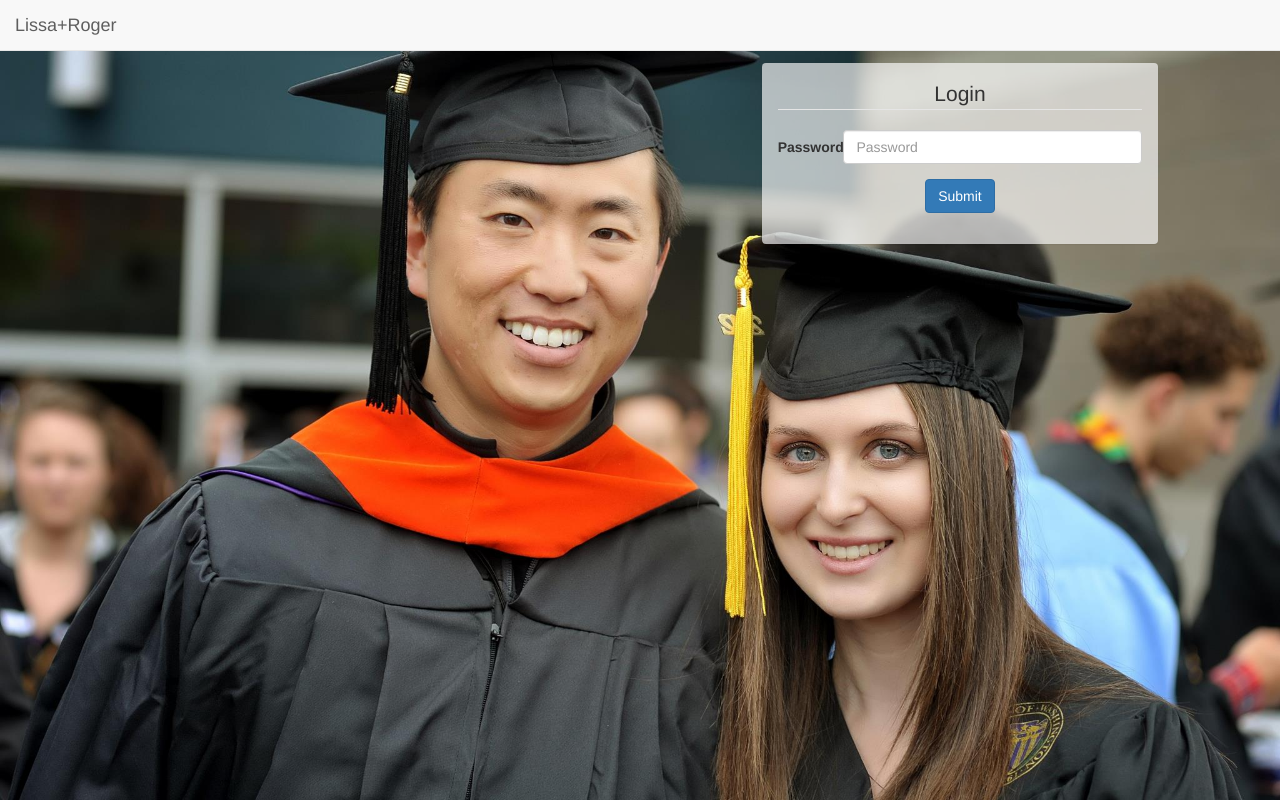
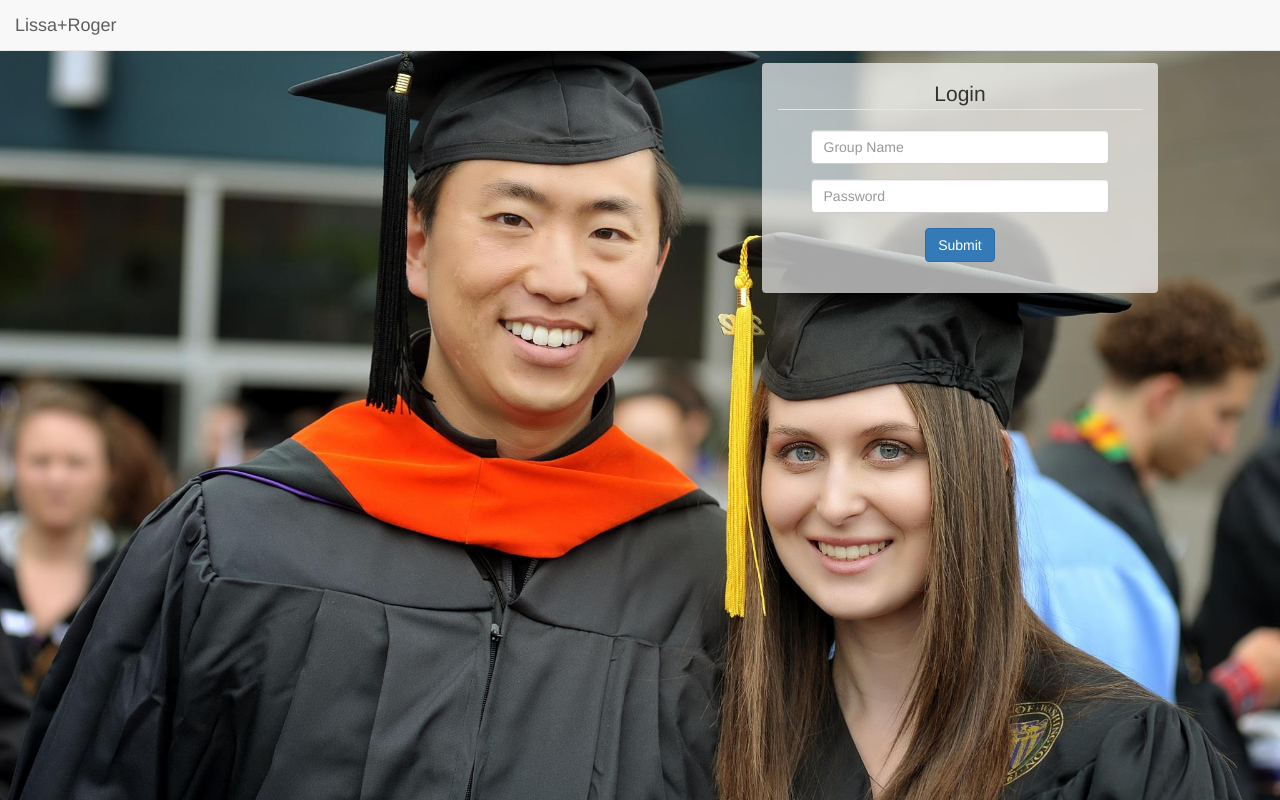
Before and after one commit to walzerm/personal-wedding-site, a Node server app: page / in a window 1280 px wide. Run offline with Node 20, Linux system fonts and the light colour scheme; some libraries are stand-ins or nearby versions.

Commit message:
Added form field and centered inputs

```diff
--- a/views/login.ejs
+++ b/views/login.ejs
@@ -37,14 +37,21 @@
                 <div class="col-md-3"></div>
                 <div class="col-md-4">
                     <div class="panel panel-defualt">
-                        <div class="panel-body">
+                        <div class="panel-body center-block">
                             <form class="form-horizontal" action="/signin" method="post">
                                 <fieldset>
                                     <legend>Login</legend>
                                     <div class="form-group">
-                                        <label for="inputPassword" class="col-lg-2 control-label">Password</label>
-                                        <div class="col-lg-10">
-                                            <input type="hidden" name="name" value="user">
+                                        <!-- <label for="userName" class="col-lg-2 control-label">Group Name</label> -->
+                                        <div class="col-lg-10 col-lg-offset-1">
+                                            <!-- <input type="hidden" name="name" value="user"> -->
+                                            <input type="text" class="form-control" name="userName" placeholder="Group Name">
+                                        </div>
+                                    </div>
+                                    <div class="form-group">
+                                        <!-- <label for="inputPassword" class="col-lg-2 control-label">Password</label> -->
+                                        <div class="col-lg-10 col-lg-offset-1">
+                                            <!-- <input type="hidden" name="name" value="user"> -->
                                             <input type="password" class="form-control" name="inputPassword" placeholder="Password">
                                         </div>
                                     </div>
```
